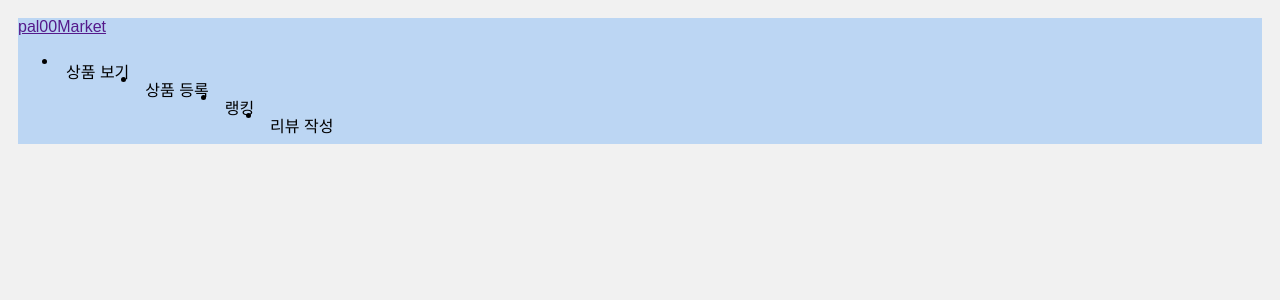
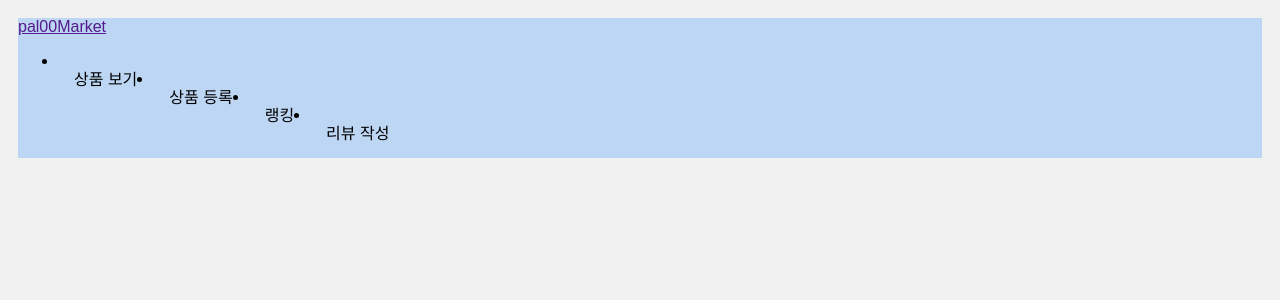
Before and after one commit to didix2/flask_project2023, a Flask app: page / in a window 1280 px wide. Shown: the top 300 px of the page. Run offline with Flask 3, Linux system fonts and the light colour scheme.

Commit message:
Update style.css

```diff
--- a/static/style.css
+++ b/static/style.css
@@ -30,7 +30,7 @@ li a {
   float: left;
   display: block;
   text-align: center;
-  padding : 7px 8px;
+  padding : 14px 16px;
   text-decoration: none;
   color: black
 }
```
